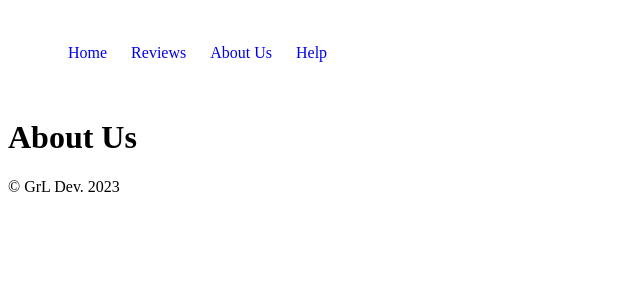
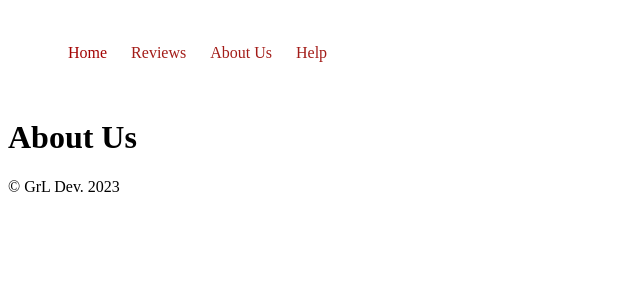
Before and after one commit to GrLdev/Rate-My-Student-Home, a Flask app: page /about in a window 1280 px wide. Shown: the top 300 px of the page, without its empty margins (0-640 px from the left). Run offline with Flask 3, Linux system fonts and the light colour scheme.

Commit message:
added color to the nav elements

```diff
--- a/app/templates/base.html
+++ b/app/templates/base.html
@@ -3,6 +3,8 @@
     <title>Rate My Student Home</title>
     <meta name="viewport" content="width=device-width, initial-scale=1"/>
     <link rel=stylesheet type=text/css href="{{ url_for('static',filename='css/base.css') }}">
+    <link rel=stylesheet type=text/css href="{{ url_for('static',filename='css/colors.css') }}">
+
 </head>
 
 <body>
@@ -10,10 +12,10 @@
     <div class="navbar">
         <nav class="main-nav">
             <ul>
-                <li class="nav-crumb"><a href="/">Home</a></li>
-                <li class="nav-crumb"><a href="/review">Reviews</a></li>
-                <li class="nav-crumb"><a href="/about">About Us</a></li>
-                <li class="nav-crumb"><a href="/help-center">Help</a></li>
+                <li class="nav-crumb"><a class="primaryRed" href="/">Home</a></li>
+                <li class="nav-crumb"><a class="secondaryRed" href="/review">Reviews</a></li>
+                <li class="nav-crumb"><a class="secondaryRed" href="/about">About Us</a></li>
+                <li class="nav-crumb"><a class="secondaryRed" href="/help-center">Help</a></li>
             </ul>
         </nav>
     </div>
```
